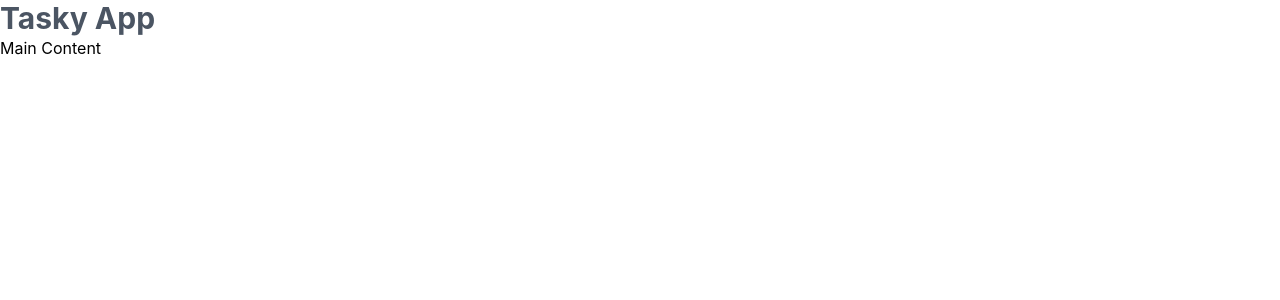
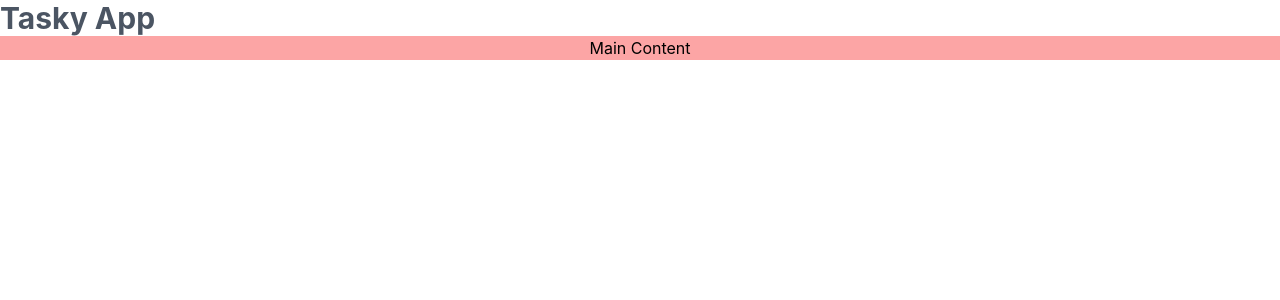
Before and after one commit to agusp-dev/tasky, a React (Vite) app: page / in a window 1280 px wide. Shown: the top 300 px of the page. Built offline with nearby package versions, Linux system fonts and the light colour scheme.

Commit message:
fix: add main wrapper

```diff
--- a/src/App.tsx
+++ b/src/App.tsx
@@ -1,3 +1,4 @@
+import { PageContainer } from '~/layout'
 
 export const App = () => {
   return (
@@ -7,7 +8,9 @@ export const App = () => {
       >
         Tasky App
       </h2>
-      <p>Main Content</p>
+      <PageContainer>
+        <p>Main Content</p>
+      </PageContainer>
     </>
   )
 }
--- /dev/null
+++ b/src/layout/MainContainer/index.tsx
@@ -0,0 +1,8 @@
+
+export const PageContainer = ({ children }) => {
+  return (
+    <div className='w-full flex justify-center bg-red-300'>
+      { children }
+    </div>
+  )
+}
--- /dev/null
+++ b/src/layout/index.ts
@@ -0,0 +1 @@
+export * from './MainContainer'
--- a/vite.config.ts
+++ b/vite.config.ts
@@ -7,4 +7,7 @@ export default defineConfig({
   css: {
     postcss: './postcss.config.js',
   },
+  resolve: {
+    alias: [{ find: '~', replacement: '/src' }],
+  }
 })
```
Also changed, not shown: tsconfig.json (+6 -1 lines).
